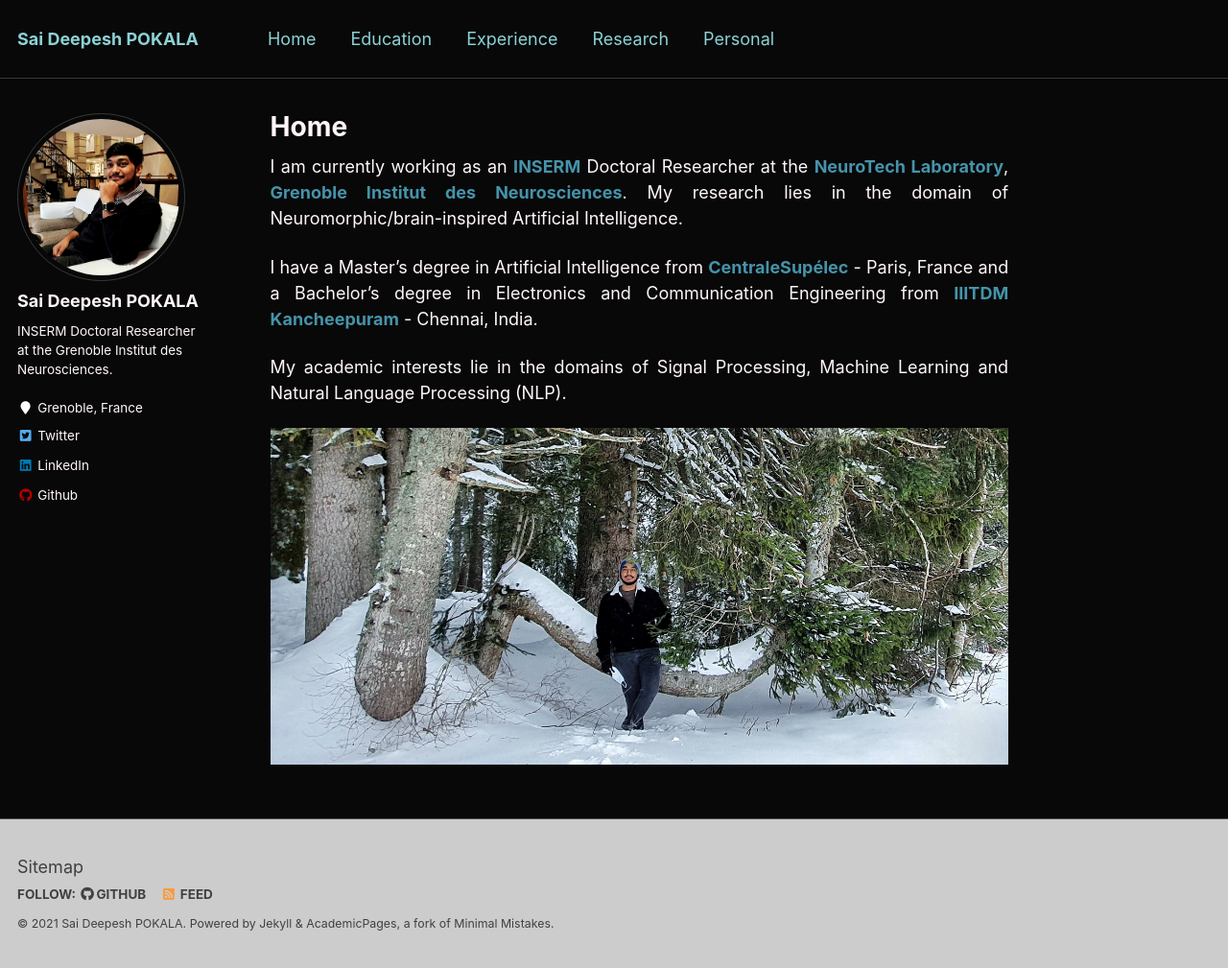
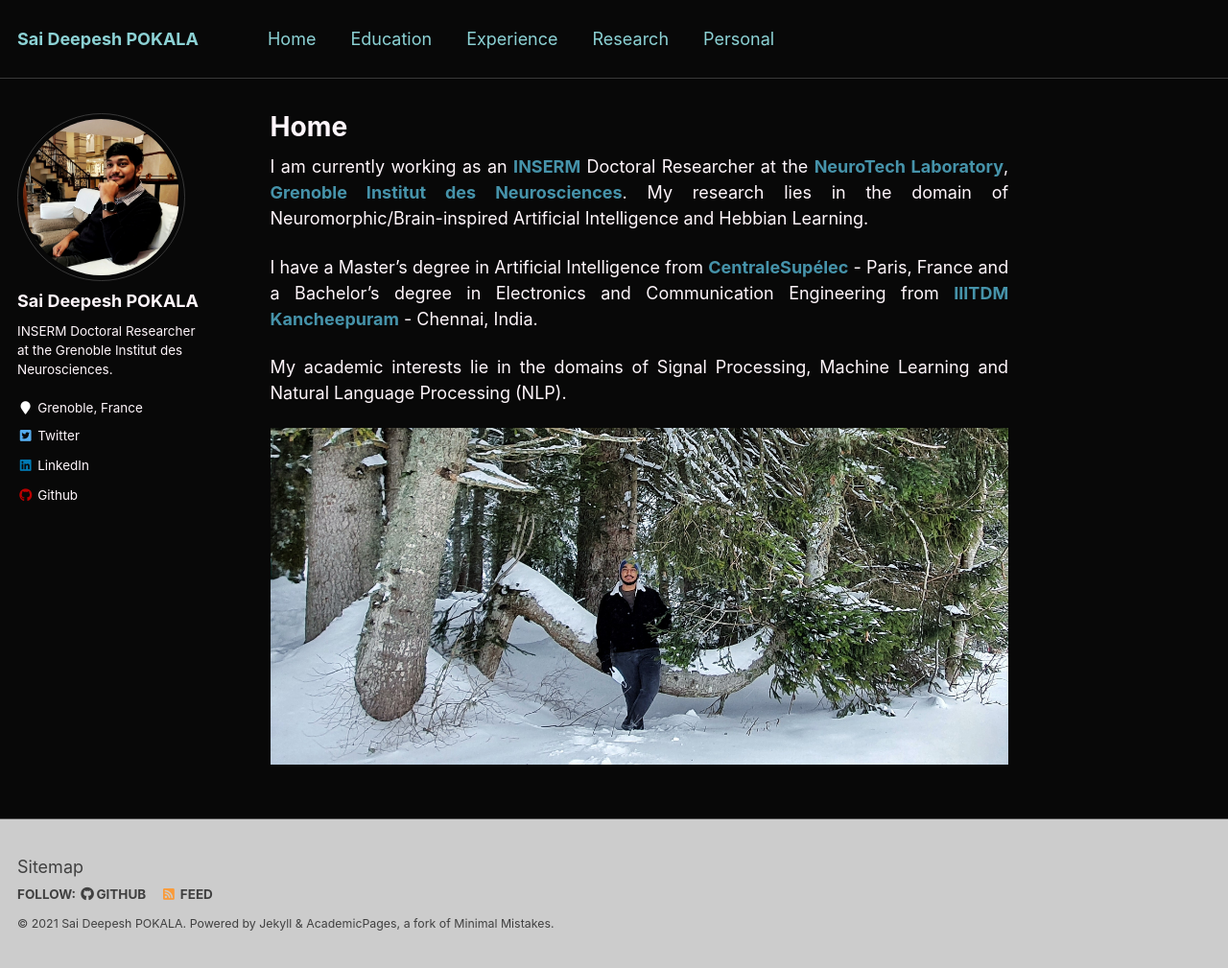
Before and after one commit to saideepesh/saideepesh.github.io, a Jekyll site: the page built from _pages/about.md, in a window 1280 px wide and 1009 px high. Shown: the whole window at 96% size. Built offline with Jekyll 4.4.1, drawn with Linux system fonts in a browser that asks for light colours.

Commit message:
Update about.md

```diff
--- a/_pages/about.md
+++ b/_pages/about.md
@@ -8,7 +8,7 @@ redirect_from:
   - /about.html
 ---
 
-I am currently working as an [**INSERM**](https://www.inserm.fr/en){:target="_blank" rel="noopener"} Doctoral Researcher at the [**NeuroTech Laboratory**](https://www.neurotech-lab.fr/){:target="_blank" rel="noopener"}, [**Grenoble Institut des Neurosciences**](https://neurosciences.univ-grenoble-alpes.fr/en/){:target="_blank" rel="noopener"}. My research lies in the domain of Neuromorphic/brain-inspired Artificial Intelligence.
+I am currently working as an [**INSERM**](https://www.inserm.fr/en){:target="_blank" rel="noopener"} Doctoral Researcher at the [**NeuroTech Laboratory**](https://www.neurotech-lab.fr/){:target="_blank" rel="noopener"}, [**Grenoble Institut des Neurosciences**](https://neurosciences.univ-grenoble-alpes.fr/en/){:target="_blank" rel="noopener"}. My research lies in the domain of Neuromorphic/Brain-inspired Artificial Intelligence and Hebbian Learning.
 
 I have a Master's degree in Artificial Intelligence from [**CentraleSupélec**](https://www.centralesupelec.fr/en){:target="_blank" rel="noopener"} - Paris, France and a Bachelor's degree in Electronics and Communication Engineering from [**IIITDM Kancheepuram**](https://www.iiitdm.ac.in){:target="_blank" rel="noopener"} - Chennai, India.
 
```
